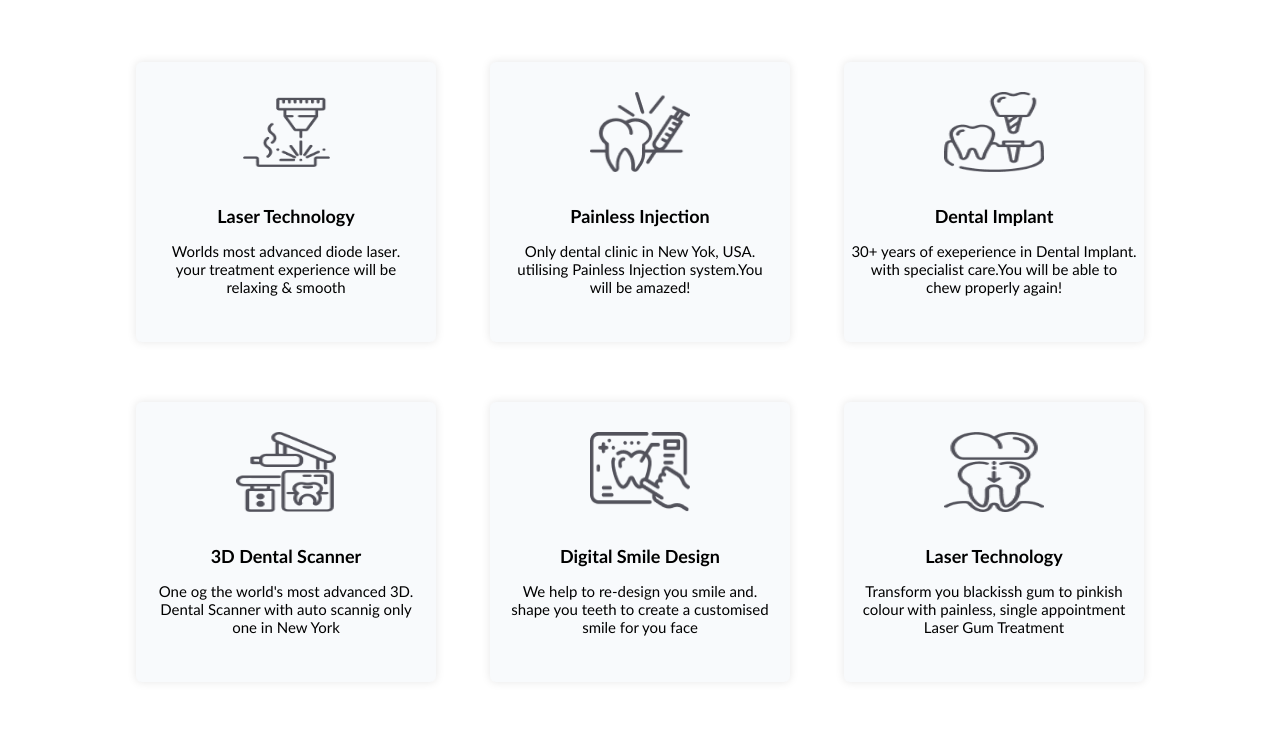
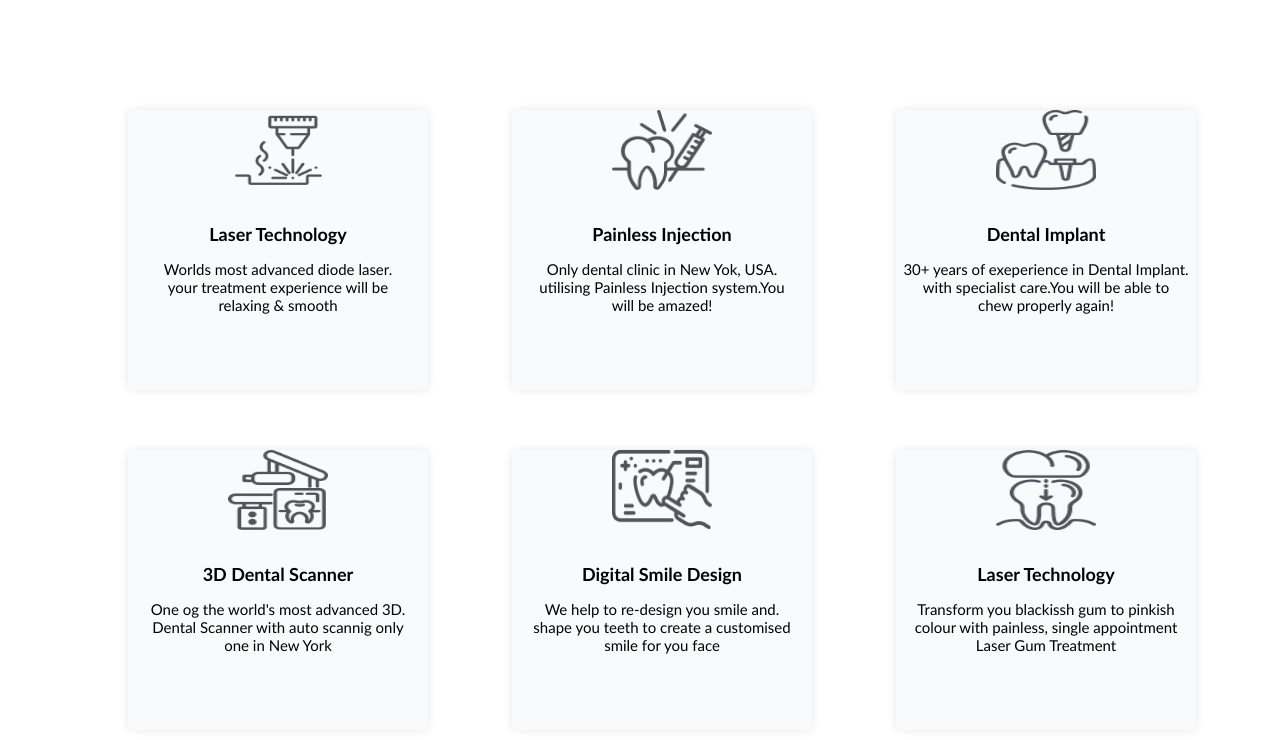
Before and after one commit to Fatoumacisse99/tp-conception-site-web, a plain HTML site: page index.html in a window 1280 px wide. Shown: the part 1460-2200 px from the top of the page. Drawn offline with Linux system fonts and the light colour scheme.

Commit message:
apported modifation

```diff
--- a/css/style.css
+++ b/css/style.css
@@ -23,11 +23,6 @@
 }
 body {
        overflow-x: hidden
-   /* margin-top: 20px;
-     display: flex;
-      flex-direction: column;
-     justify-content: center;
-  position: relative;   */
 
 }
 
@@ -177,7 +172,7 @@ header .ligne{
     #home .left button:nth-of-type(2) {
         background-color: white;
         border: 2px solid #ccc;
-        color: #ccc;}
+        color: gray;}
 
 
     .left button a{
@@ -383,37 +378,28 @@ margin-left: 60px;
 }
 
 #diagnos{
-        display: flex;
-        align-items: center;
-        justify-content: space-between;
-        flex-direction: column;
-         /* background-color: rgba(0,0,0,0.05); */
-        padding: 50px 10px;
+    padding-left: 10%;
+     margin-top: 10%;
+
+
 }
 .diagnosti{
-    margin-top: 30px;
-
-
-        display: flex;
-        flex-wrap: wrap;
-        width: 80%;
-        justify-content: space-between;
+    width: 100%;
+    display: grid;
+        grid-template-columns: repeat(3, 1fr);
+        grid-template-rows: repeat(2, 1fr) ;
+    align-items: stretch;
 }
 .diagnosti .diagnostic{
         height: 280px;
         width: 300px;
         background-color: var(--whiteBG);
+        border-radius: 6px;
+         margin-bottom: 60px;
+        box-shadow: 0 0 10px rgba(0, 0, 0, 0.1);
 
-         padding-top: 30px;
-         padding-bottom: 90px;
-        display: block;
+}
 
-        border-radius: 6px;
-        margin-bottom: 60px;
-
-        box-shadow: 0 0 10px rgba(0, 0, 0, 0.1);
-        /* line-height: 2; */
-}
 .diagnosti .diagnostic img{
        width: 100px;
        height: 80px;
@@ -450,7 +436,7 @@ margin-left: 60px;
 }
 .blue22{
         align-items: center;
-        padding-top: 100px;
+         padding-top: 100px;
         line-height: 30px;
 }
 .blue22 h2 {
@@ -792,7 +778,7 @@ color: #777777;
             margin: 100px;
             height: 230px;
             flex-direction: column;
-             padding: 10px 140px;
+             padding: 16%;
              border-radius: 15px;
              padding-bottom: 30px;
 
@@ -829,7 +815,7 @@ color: #777777;
             display: flex;
             justify-content: center;
             color: white;
-            margin-top: 20px;
+            margin-top: -180px;
         }
 
         /* :::::::::::::::::::::::::::dernier section:::::::::::::::::::::::::::::::::::::::::::::: */
--- a/index.html
+++ b/index.html
@@ -126,33 +126,33 @@
     <section id="diagnos">
 
       <div class="diagnosti">
-        <div class="diagnostic">
+        <div class="diagnostic diagnostic1">
           <img src="images/feat1.png" alt="image feat1" />
           <h1>Laser Technology</h1>
           <p>Worlds most advanced diode laser. <br> your treatment experience will be  <br> relaxing & smooth</p>
         </div>
-        <div class="diagnostic">
+        <div class="diagnostic diagnostic2">
           <img src="images/feat2.png" alt="image feat2" />
           <h1>Painless Injection</h1>
           <p>Only dental clinic in New Yok, USA. <br>utilising Painless Injection system.You  <br> will be amazed!</p>
         </div>
 
-        <div class="diagnostic">
+        <div class="diagnostic diagnostic3">
           <img src="images/feat3.png" alt="image feat3" />
           <h1>Dental  Implant</h1>
           <p>30+ years of exeperience in Dental Implant.<br>with specialist care.You will be able to<br>chew properly again!</p>
         </div>
-        <div class="diagnostic">
+        <div class="diagnostic diagnostic4">
           <img src="images/feat4.png" alt="image feat4" />
           <h1>3D Dental Scanner</h1>
           <p>One og the world's most advanced 3D.<br>Dental Scanner with auto scannig only<br>one in New York</p>
         </div>
-        <div class="diagnostic">
+        <div class="diagnostic diagnostic5">
           <img src="images/feat5.png" alt="image feat4" />
           <h1>Digital Smile Design</h1>
           <p>We help to re-design you smile and. <br>shape you teeth to create a customised<br>smile for you face</p>
         </div>
-        <div class="diagnostic">
+        <div class="diagnostic diagnostic6">
           <img src="images/feat6.png" alt="image feat6" />
           <h1>Laser Technology</h1>
           <p>Transform you blackissh gum to pinkish<br>colour with painless, single appointment<br>Laser Gum Treatment</p>
```
